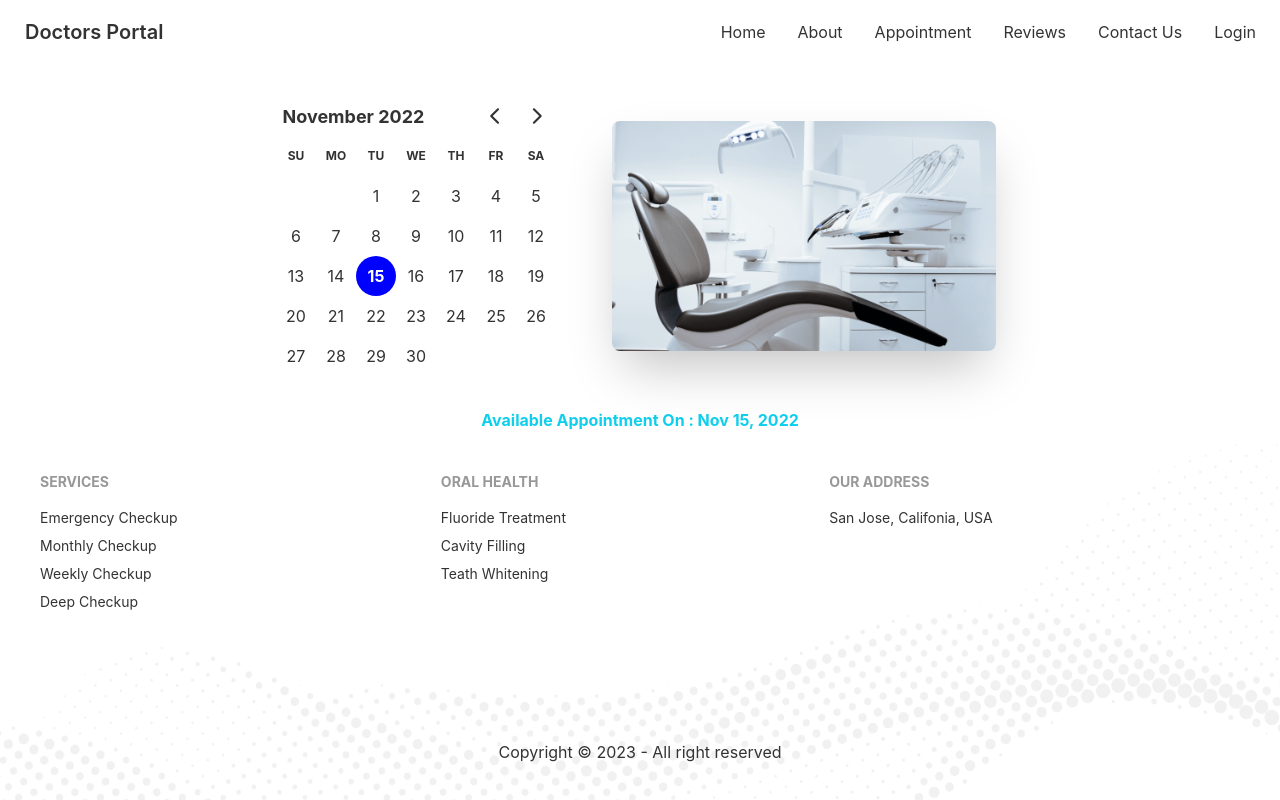
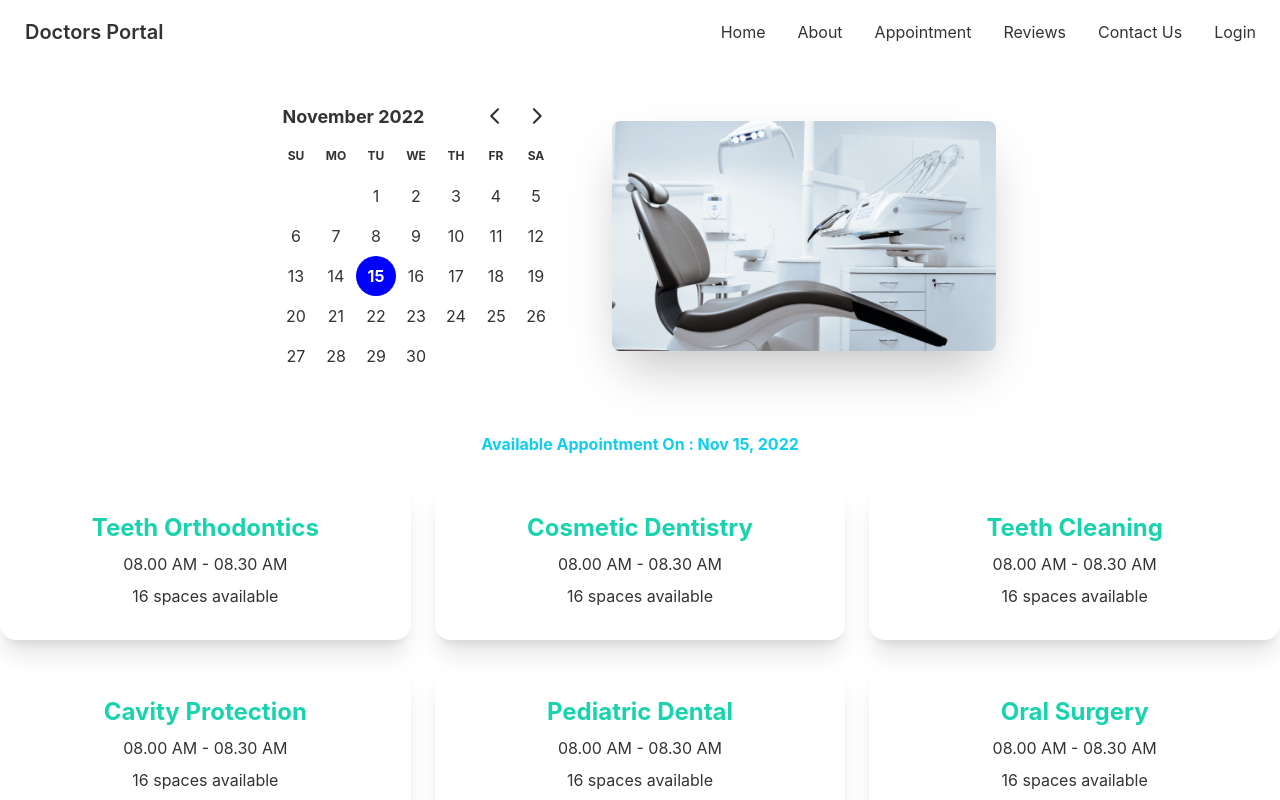
Before and after one commit to Abu-Saleh-Rony/doctors-portal-client-site, a React (Create React App) app: page /Appointment in a window 1280 px wide. Shown: the top 800 px of the page. Built offline with nearby package versions, Linux system fonts and the light colour scheme.

Commit message:
added Appointment Slots

```diff
--- /dev/null
+++ b/public/AppointmentsOptions.json
@@ -0,0 +1,134 @@
+[
+    {
+        "_id": 1,
+        "name": "Teeth Orthodontics",
+        "slots": [
+            "08.00 AM - 08.30 AM",
+            "08.30 AM - 09.00 AM",
+            "09.00 AM - 9.30 AM",
+            "09.30 AM - 10.00 AM",
+            "10.00 AM - 10.30 AM",
+            "10.30 AM - 11.00 AM",
+            "11.00 AM - 11.30 AM",
+            "11.30 AM - 12.00 AM",
+            "1.00 PM - 1.30 PM",
+            "1.30 PM - 2.00 PM",
+            "2.00 PM - 2.30 PM",
+            "2.30 PM - 3.00 PM",
+            "3.00 PM - 3.30 PM",
+            "3.30 PM - 4.00 PM",
+            "4.00 PM - 4.30 PM",
+            "4.30 PM - 5.00 PM"
+        ]
+    },
+    {
+        "_id": 2,
+        "name": "Cosmetic Dentistry",
+        "slots": [
+            "08.00 AM - 08.30 AM",
+            "08.30 AM - 09.00 AM",
+            "09.00 AM - 9.30 AM",
+            "09.30 AM - 10.00 AM",
+            "10.00 AM - 10.30 AM",
+            "10.30 AM - 11.00 AM",
+            "11.00 AM - 11.30 AM",
+            "11.30 AM - 12.00 AM",
+            "1.00 PM - 1.30 PM",
+            "1.30 PM - 2.00 PM",
+            "2.00 PM - 2.30 PM",
+            "2.30 PM - 3.00 PM",
+            "3.00 PM - 3.30 PM",
+            "3.30 PM - 4.00 PM",
+            "4.00 PM - 4.30 PM",
+            "4.30 PM - 5.00 PM"
+        ]
+    },
+    {
+        "_id": 3,
+        "name": "Teeth Cleaning",
+        "slots": [
+            "08.00 AM - 08.30 AM",
+            "08.30 AM - 09.00 AM",
+            "09.00 AM - 9.30 AM",
+            "09.30 AM - 10.00 AM",
+            "10.00 AM - 10.30 AM",
+            "10.30 AM - 11.00 AM",
+            "11.00 AM - 11.30 AM",
+            "11.30 AM - 12.00 AM",
+            "1.00 PM - 1.30 PM",
+            "1.30 PM - 2.00 PM",
+            "2.00 PM - 2.30 PM",
+            "2.30 PM - 3.00 PM",
+            "3.00 PM - 3.30 PM",
+            "3.30 PM - 4.00 PM",
+            "4.00 PM - 4.30 PM",
+            "4.30 PM - 5.00 PM"
+        ]
+    },
+    {
+        "_id": 4,
+        "name": "Cavity Protection",
+        "slots": [
+            "08.00 AM - 08.30 AM",
+            "08.30 AM - 09.00 AM",
+            "09.00 AM - 9.30 AM",
+            "09.30 AM - 10.00 AM",
+            "10.00 AM - 10.30 AM",
+            "10.30 AM - 11.00 AM",
+            "11.00 AM - 11.30 AM",
+            "11.30 AM - 12.00 AM",
+            "1.00 PM - 1.30 PM",
+            "1.30 PM - 2.00 PM",
+            "2.00 PM - 2.30 PM",
+            "2.30 PM - 3.00 PM",
+            "3.00 PM - 3.30 PM",
+            "3.30 PM - 4.00 PM",
+            "4.00 PM - 4.30 PM",
+            "4.30 PM - 5.00 PM"
+        ]
+    },
+    {
+        "_id": 5,
+        "name": "Pediatric Dental",
+        "slots": [
+            "08.00 AM - 08.30 AM",
+            "08.30 AM - 09.00 AM",
+            "09.00 AM - 9.30 AM",
+            "09.30 AM - 10.00 AM",
+            "10.00 AM - 10.30 AM",
+            "10.30 AM - 11.00 AM",
+            "11.00 AM - 11.30 AM",
+            "11.30 AM - 12.00 AM",
+            "1.00 PM - 1.30 PM",
+            "1.30 PM - 2.00 PM",
+            "2.00 PM - 2.30 PM",
+            "2.30 PM - 3.00 PM",
+            "3.00 PM - 3.30 PM",
+            "3.30 PM - 4.00 PM",
+            "4.00 PM - 4.30 PM",
+            "4.30 PM - 5.00 PM"
+        ]
+    },
+    {
+        "_id": 6,
+        "name": "Oral Surgery",
+        "slots": [
+            "08.00 AM - 08.30 AM",
+            "08.30 AM - 09.00 AM",
+            "09.00 AM - 9.30 AM",
+            "09.30 AM - 10.00 AM",
+            "10.00 AM - 10.30 AM",
+            "10.30 AM - 11.00 AM",
+            "11.00 AM - 11.30 AM",
+            "11.30 AM - 12.00 AM",
+            "1.00 PM - 1.30 PM",
+            "1.30 PM - 2.00 PM",
+            "2.00 PM - 2.30 PM",
+            "2.30 PM - 3.00 PM",
+            "3.00 PM - 3.30 PM",
+            "3.30 PM - 4.00 PM",
+            "4.00 PM - 4.30 PM",
+            "4.30 PM - 5.00 PM"
+        ]
+    }
+]
--- a/src/pages/Appointment/Appointment/Appointment.js
+++ b/src/pages/Appointment/Appointment/Appointment.js
@@ -14,6 +14,7 @@
             <AvailableAppointment
                 selectedDate={selectedDate}
             ></AvailableAppointment>
+
         </div>
     )
 }
--- /dev/null
+++ b/src/pages/Appointment/AppointmentsOption/AppointmentsOption.js
@@ -0,0 +1,16 @@
+import React from 'react';
+
+const AppointmentsOption = ({ AppointmentsOptions }) => {
+    const { name, slots } = AppointmentsOptions;
+    return (
+        <div className="card shadow-xl">
+            <div className="card-body text-center">
+                <h2 className="text-2xl text-secondary font-bold text-center">{name}</h2>
+                <p>{slots.length > 0 ? slots[0] : 'Try Another day'}</p>
+                <p>{slots.length} {slots.length > 1 ? 'spaces' : 'space'} available</p>
+            </div>
+        </div>
+    );
+};
+
+export default AppointmentsOption;
--- a/src/pages/Appointment/AvailableAppointment/AvailableAppointment.js
+++ b/src/pages/Appointment/AvailableAppointment/AvailableAppointment.js
@@ -1,14 +1,31 @@
 import { format } from "date-fns";
-import React from "react";
+import React, { useEffect, useState } from "react";
+import AppointmentsOption from "../AppointmentsOption/AppointmentsOption";
 
 
 
 const AvailableAppointment = ({ selectedDate }) => {
+    const [AppointmentsOptions, setAppointmentOption] = useState([])
+    useEffect(() => {
+        fetch('AppointmentsOptions.json')
+            .then(res => res.json())
+            .then(data => setAppointmentOption(data))
+    }, [])
 
     return (
-        <div>
+        <section className="mt-6">
             <p className=" text-center text-primary font-bold">Available Appointment On : {format(selectedDate, 'PP')}</p>
-        </div>
+            <div className='grid gap-6 grid-cols-1 md:grid-cols-2 lg:grid-cols-3 mt-6'
+            >{AppointmentsOptions.map(option => <AppointmentsOption
+                key={option._id}
+                AppointmentsOptions={option}
+
+            >
+            </AppointmentsOption>)
+                }
+
+            </div>
+        </section>
     )
 }
 
```
